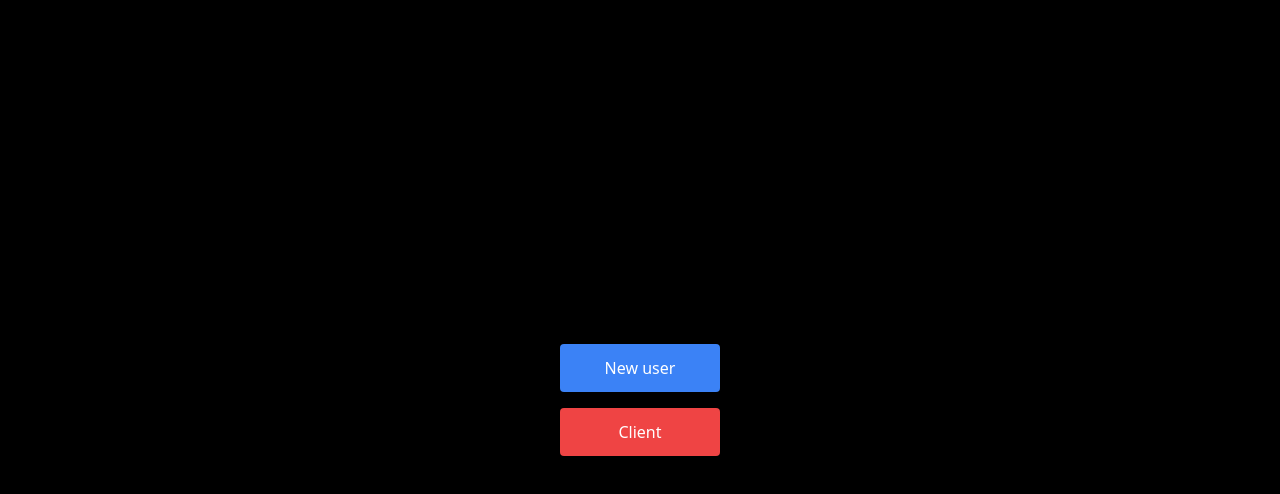
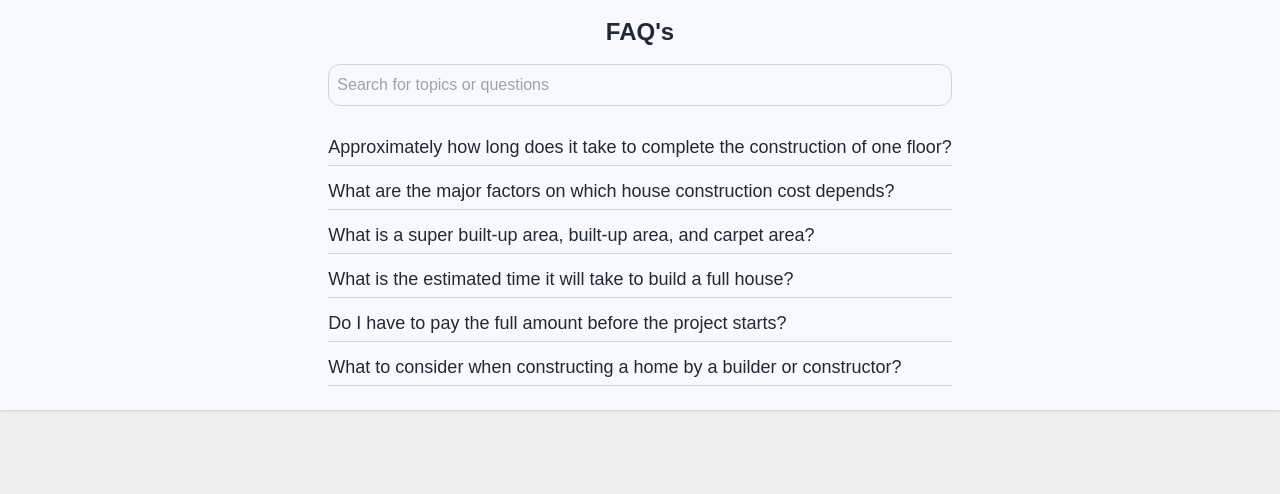
Before and after one commit to tejudharanesh/teju_habi, a React (Vite) app in the folder client/: page / in a window 1280 px wide. Shown: the top 494 px of the page. Built offline with nearby package versions, Linux system fonts and the light colour scheme.

Commit message:
created faq page

```diff
--- a/client/src/App.jsx
+++ b/client/src/App.jsx
@@ -12,12 +12,13 @@ import CompleteProfile from "./pages/Authentication/CompleteProfile";
 import Dashboard from "./pages/Dashboard/Dashboard";
 import PrivateRoute from "./components/PrivateRoute/PrivateRoute";
 import Testing from "./pages/Testing";
+import Faqs from "./pages/FAQ's/Faqs";
 function App() {
   return (
     <AuthProvider>
       <Router>
         <Routes>
-          <Route path="/" element={<Testing />} />
+          <Route path="/" element={<Faqs />} />
           {/* <Route path="/" element={<Dashboard />} /> */}
           <Route path="/dashboard/*" element={<Dashboard />} />
 
--- /dev/null
+++ b/client/src/pages/FAQ's/Faqs.jsx
@@ -0,0 +1,92 @@
+import React, { useState } from "react";
+
+function Faqs({ isExpanded }) {
+  const [openIndex, setOpenIndex] = useState(null);
+
+  const toggleFaq = (index) => {
+    setOpenIndex(openIndex === index ? null : index);
+  };
+
+  const faqs = [
+    {
+      question:
+        "Approximately how long does it take to complete the construction of one floor?",
+      answer:
+        "Yes! Lorem ipsum dolor sit amet, consectetur adipiscing elit, sed do eiusmod tempor incididunt ut labore et dolore magna aliqua. Ut enim ad minim veniam.",
+    },
+    {
+      question:
+        "What are the major factors on which house construction cost depends?",
+      answer: "Answer to this question goes here.",
+    },
+    {
+      question:
+        "What is a super built-up area, built-up area, and carpet area?",
+      answer: "Answer to this question goes here.",
+    },
+    {
+      question:
+        "What is the estimated time it will take to build a full house?",
+      answer: "Answer to this question goes here.",
+    },
+    {
+      question: "Do I have to pay the full amount before the project starts?",
+      answer: "Answer to this question goes here.",
+    },
+    {
+      question:
+        "What to consider when constructing a home by a builder or constructor?",
+      answer: "Answer to this question goes here.",
+    },
+  ];
+  return (
+    <div className="min-h-screen flex flex-col items-center bg-background font-poppins w-full">
+      <div
+        className={`flex flex-col items-center w-full bg-layoutColor shadow h-auto mb-3 ${
+          isExpanded ? "md:px-20 lg:px-72" : "md:px-16 lg:px-60"
+        }`}
+      >
+        <div className="max-w-2xl mx-auto p-4">
+          <h2 className="text-2xl font-bold text-center mb-4">FAQ's</h2>
+          <div className="relative mb-6">
+            <input
+              type="text"
+              placeholder="Search for topics or questions"
+              className="w-full p-2 border border-gray-300 rounded-xl bg-inherit"
+            />
+          </div>
+          {faqs.map((faq, index) => (
+            <div key={index} className="mb-2">
+              <div
+                className={`cursor-pointer py-1  text-[16px] lg:text-[18px] ${
+                  openIndex === index ? "" : "border-b border-gray-300"
+                }`}
+                onClick={() => toggleFaq(index)}
+              >
+                {faq.question}
+              </div>
+              {openIndex === index && (
+                <div className="py-1 border-gray-300">
+                  <p className="text-[14px] lg:text-[16px]">{faq.answer}</p>
+                  <div className="mt-3 text-gray-600">
+                    <p>Was this helpful?</p>
+                  </div>
+                  <div className="flex">
+                    <button className="w-1/2 py-1 border-y border-gray-300">
+                      Yes
+                    </button>
+                    <button className="w-1/2  border border-gray-300 border-r-0">
+                      No
+                    </button>
+                  </div>
+                </div>
+              )}
+            </div>
+          ))}
+        </div>
+      </div>
+    </div>
+  );
+}
+
+export default Faqs;
```
Also changed, not shown: client/src/pages/ExistingUser/Materials.jsx (+3 -5 lines), client/src/assets/images/done.png (added).
